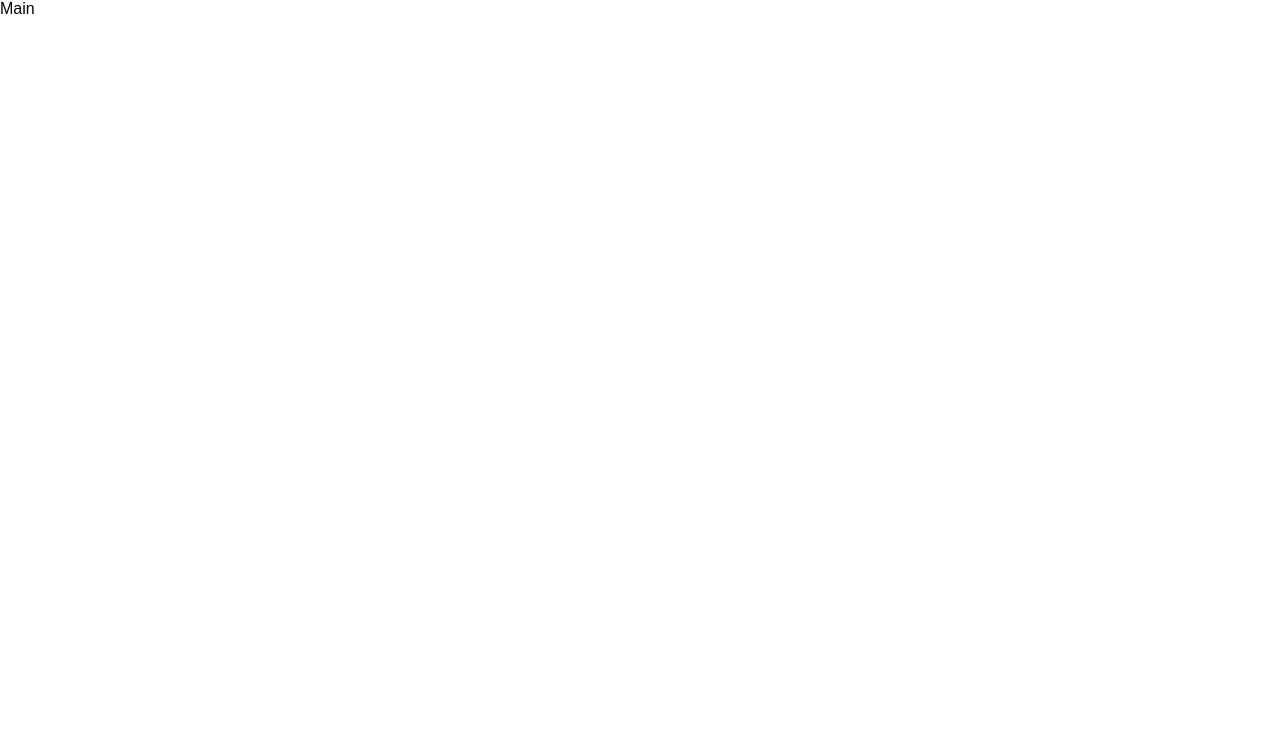
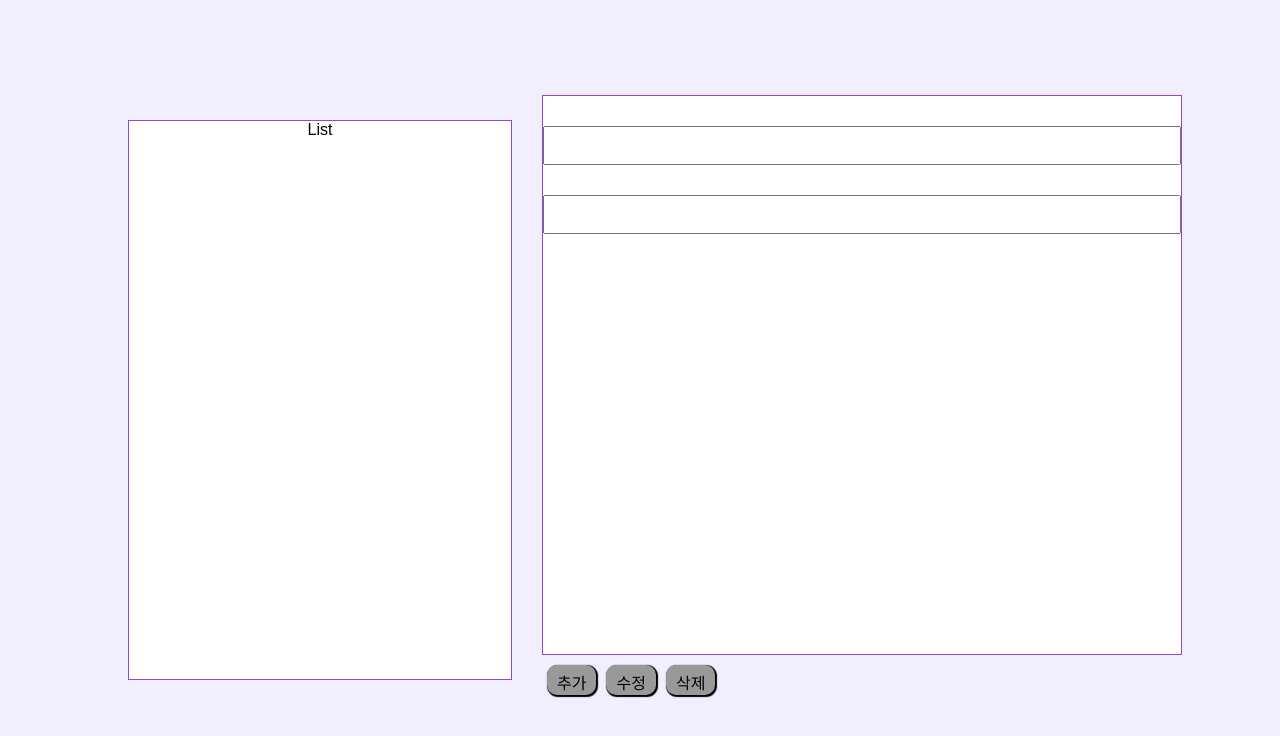
Before and after one commit to willy4202/wanted-pre-onboarding-challenge-fe-1, a React (Create React App) app: page /Main in a window 1280 px wide. Shown: the top 736 px of the page. Built offline with nearby package versions, Linux system fonts and the light colour scheme.

Commit message:
input 창 생성 및 state 진행 중

```diff
--- a/src/Auth/Input.tsx
+++ b/src/Auth/Input.tsx
@@ -1,7 +1,6 @@
 import { UserInfo } from "../Auth/index";
 import React, { Dispatch, ReactElement, SetStateAction } from "react";
 import styled from "styled-components";
-import { useEffect } from "react";
 
 interface InputInterfaceProps {
   children: string;
--- a/src/Auth/index.tsx
+++ b/src/Auth/index.tsx
@@ -3,7 +3,7 @@ import React, { useEffect } from "react";
 import styled from "styled-components";
 import { useState } from "react";
 import Input from "./Input";
-import { Router, useNavigate } from "react-router-dom";
+import { useNavigate } from "react-router-dom";
 
 export interface UserInfo {
   id: string;
--- /dev/null
+++ b/src/Main/Btn/index.tsx
@@ -0,0 +1,31 @@
+import theme from "../../styles/theme";
+import React, { ReactElement } from "react";
+import styled from "styled-components";
+
+interface BtnProps {
+  children: string;
+  fn: () => void;
+}
+
+interface BtnParmas {
+  (param: BtnProps): ReactElement;
+}
+
+const Btn: BtnParmas = ({ children, fn }) => {
+  return <Button>{children}</Button>;
+};
+
+export default Btn;
+
+const Button = styled.button`
+  height: 30px;
+  border-radius: 10px;
+  margin: 10px 5px;
+  padding: 5px 10px;
+  font-size: 16px;
+  background-color: ${theme.color.middle_gray};
+  box-shadow: 1px 1px 1px 1px;
+  :active {
+    box-shadow: none;
+  }
+`;
--- /dev/null
+++ b/src/Main/Detail/index.tsx
@@ -0,0 +1,47 @@
+import theme from "../../styles/theme";
+import React, { useState } from "react";
+import styled from "styled-components";
+import Btn from "../Btn";
+
+const Detail = () => {
+  const [toDo, setTodo] = useState({ title: "", text: "" });
+
+  function inputHandler(e: React.ChangeEvent<HTMLInputElement>) {
+    const value = e.target.value;
+    setTodo((prev) => ({ ...prev, [e.target.name]: value }));
+    console.log(toDo);
+  }
+
+  function addTodo() {
+    return;
+  }
+
+  return (
+    <section>
+      <Wrapper>
+        <Input name="title" onChange={(e) => inputHandler(e)} />
+        <Input name="text" onChange={(e) => inputHandler(e)} />
+      </Wrapper>
+      <Btn fn={addTodo}>추가</Btn>
+      <Btn fn={addTodo}>수정</Btn>
+      <Btn fn={addTodo}>삭제</Btn>
+    </section>
+  );
+};
+
+export default Detail;
+
+const Wrapper = styled.div`
+  display: flex;
+  flex-direction: column;
+  width: 50vw;
+  height: 70vh;
+  background-color: white;
+  border: 1px solid ${theme.color.main_point};
+`;
+
+const Input = styled.input`
+  width: 100%;
+  padding: 10px 20px;
+  margin-top: 30px;
+`;
--- /dev/null
+++ b/src/Main/List/index.tsx
@@ -0,0 +1,19 @@
+import theme from "../../styles/theme";
+import React from "react";
+import styled from "styled-components";
+
+const List = () => {
+  return <Layout>List</Layout>;
+};
+
+export default List;
+
+const Layout = styled.section`
+  display: flex;
+  justify-content: center;
+  width: 30vw;
+  height: 70vh;
+  margin: 30px;
+  background-color: white;
+  border: 1px solid ${theme.color.main_point};
+`;
--- a/src/Main/index.tsx
+++ b/src/Main/index.tsx
@@ -1,7 +1,25 @@
+import theme from "../styles/theme";
 import React from "react";
+import styled from "styled-components";
+import Detail from "./Detail";
+import List from "./List";
 
 const Main = () => {
-  return <div>Main</div>;
+  return (
+    <Layout>
+      <List />
+      <Detail />
+    </Layout>
+  );
 };
 
 export default Main;
+
+const Layout = styled.section`
+  display: flex;
+  justify-content: center;
+  align-items: center;
+  width: 100vw;
+  height: 100vh;
+  background-color: ${theme.color.background_pulple};
+`;
```
